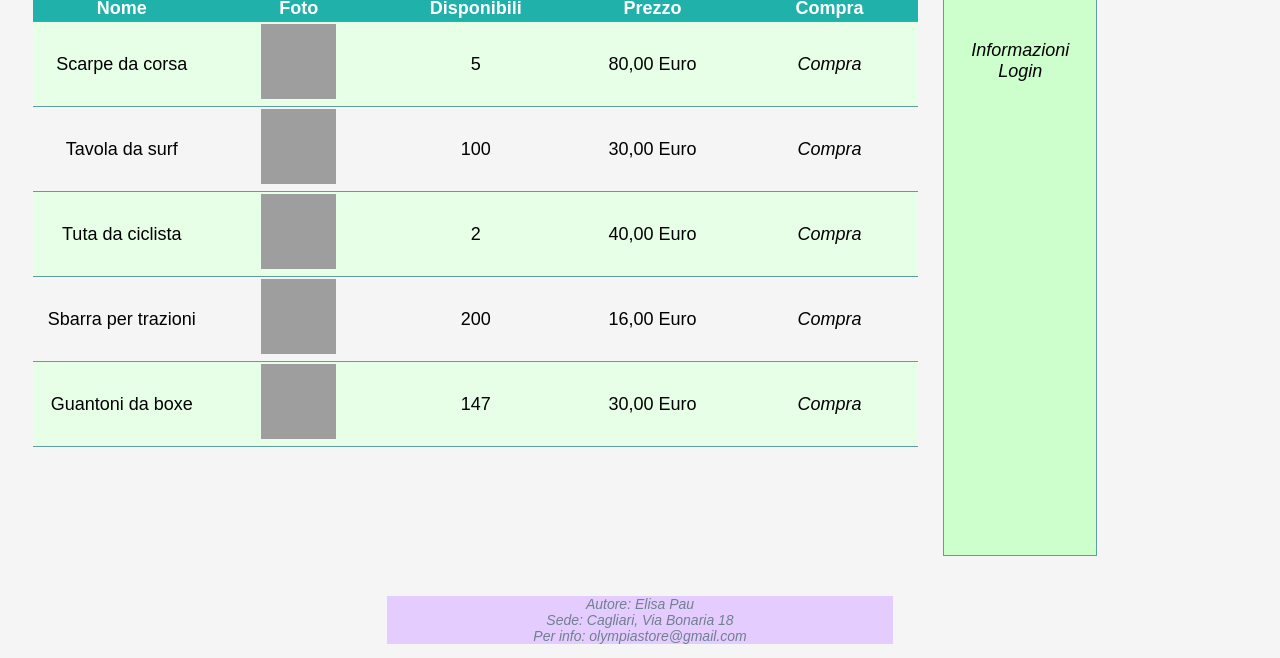
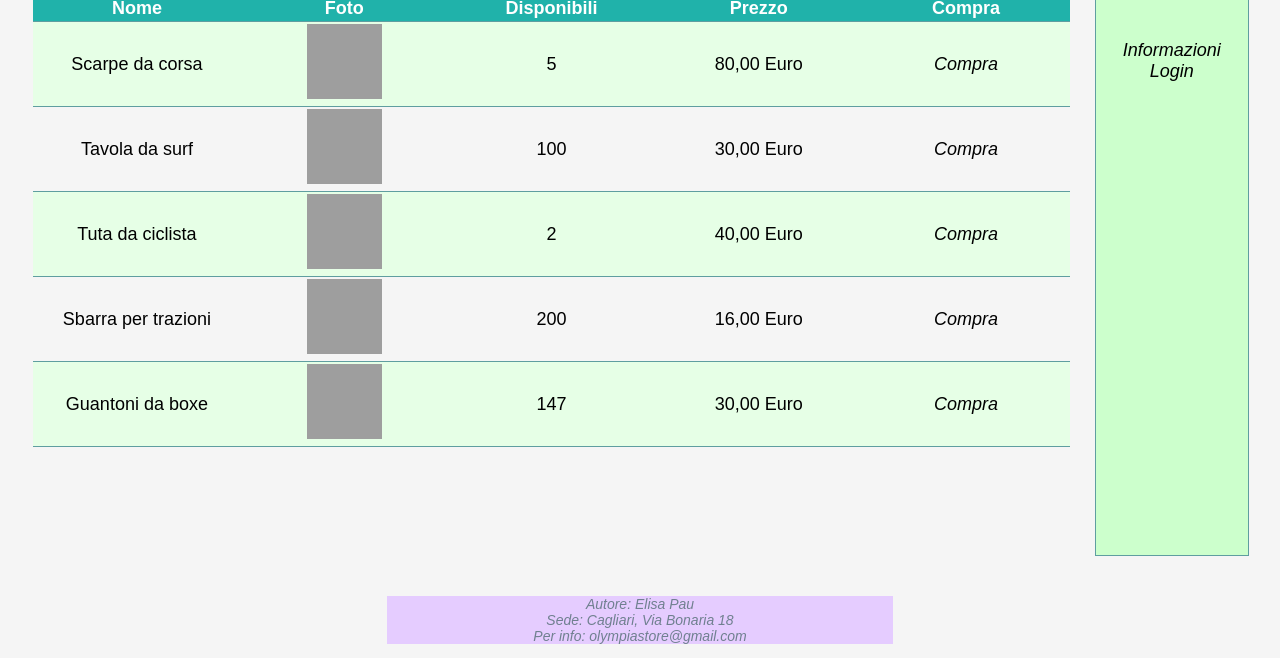
Before and after one commit to elaaa92/AMM2015, a PHP site: page /cliente.html in a window 1280 px wide. Shown: the part 377-1035 px from the top of the page. Run offline with PHP 8.4, Linux system fonts and the light colour scheme; grey boxes are pictures that could not be loaded.

Commit message:
Consegna M2

```diff
--- a/AmmProject/M2/cliente.html
+++ b/AmmProject/M2/cliente.html
@@ -14,7 +14,7 @@
             <img src="../Immagini/Olympia.png" alt='Non disponibile' id='logo'/>
             <h1> Prodotti </h1>
         </header>
-        <div id='Content'>
+        <div id='Content2'>
             <table>
                 <tr>
                     <th>Nome</th>
--- a/AmmProject/M2/descrizione.html
+++ b/AmmProject/M2/descrizione.html
@@ -21,7 +21,7 @@
                 <a href='#vendi'> Vendi </a>
             </p>
         </div>
-        <div id='Content'>
+        <div id='Content1'>
                 <h1>Olympia Store</h1>
                 <h2>Vestiti, scarpe, accessori e tutto il necessario per il tuo sport</h2>
 
--- a/AmmProject/M2/login.html
+++ b/AmmProject/M2/login.html
@@ -14,7 +14,7 @@
             <img src="../Immagini/Olympia.png" alt='Non disponibile' id='logo'/>
             <h1> Login </h1>
         </header>
-        <div id='Content'>
+        <div id='Content2'>
             <form>
                 <label for='id'> Username </label>
                 <input type='text' id='id' name='id'>
--- a/AmmProject/M2/style.css
+++ b/AmmProject/M2/style.css
@@ -122,7 +122,7 @@ th, td
 
 tr:nth-child(even) *
 {
-    background-color: #e6ffe6
+    background-color: #e6ffe6;
 }
 
 th
@@ -158,7 +158,7 @@ header > h1
     background-color: #e6ffe6;
 }
 
-#Content
+#Content1, #Content2
 {
     margin-bottom: 2%;
     padding-left: 2%;
@@ -207,11 +207,20 @@ footer > *
         padding-bottom: 30%;
     }
 
-   #Content
+   #Content1, #Content2
     {
         display: inline-block;
         float: left;
+    }
+
+    #Content1
+    {
         width: 70%;
+    }
+
+    #Content2
+    {
+        width: 82%;
     }
 
     nav
@@ -242,20 +251,30 @@ footer > *
         padding-bottom: 30%;
     }
 
-   #Content
+   #Content1, #Content2
     {
         display: inline-block;
         float: left;
+    }
+
+    #Content1
+    {
         width: 77%;
+    }
+
+    #Content2
+    {
+        width:96%;
     }
 
     nav
     {
+        display: inline-block;
+        clear: left;
+        width: 96%;
         margin-top: 4%;
         margin-bottom: 4%;
         padding: 2%;
-        display: block;
-        clear: left;
     }
 
     footer
@@ -268,7 +287,7 @@ footer > *
 
 @media screen and (max-width: 481px)
 {
-    #Sommario, #Content, nav, footer
+    #Sommario, #Content1, #Content2, nav, footer
     {
         padding-top: 2%;
         padding-bottom:2%;
--- a/AmmProject/M2/venditore.html
+++ b/AmmProject/M2/venditore.html
@@ -14,7 +14,7 @@
             <img src="../Immagini/Olympia.png" alt='Non disponibile' id='logo'/>
             <h1> Inserisci nuovo oggetto </h1>
         </header>
-        <div id='Content'>
+        <div id='Content2'>
             <form>
                 <label for='nome'> Nome oggetto </label>
                 <input type='text' id='nome' name='nome'>
--- a/AmmProject/nbproject/private/private.xml
+++ b/AmmProject/nbproject/private/private.xml
@@ -2,6 +2,8 @@
 <project-private xmlns="http://www.netbeans.org/ns/project-private/1">
     <editor-bookmarks xmlns="http://www.netbeans.org/ns/editor-bookmarks/2" lastBookmarkId="0"/>
     <open-files xmlns="http://www.netbeans.org/ns/projectui-open-files/2">
-        <group/>
+        <group>
+            <file>file:/home/amm/development/AMM2015/AmmProject/M2/descrizione.html</file>
+        </group>
     </open-files>
 </project-private>
```
